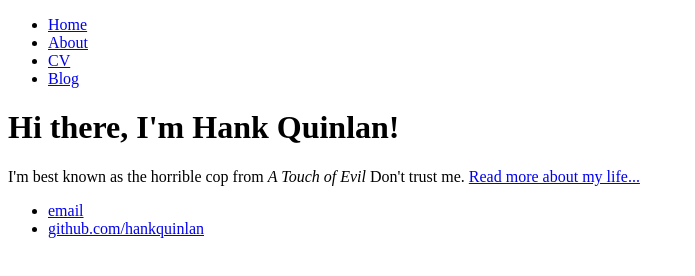
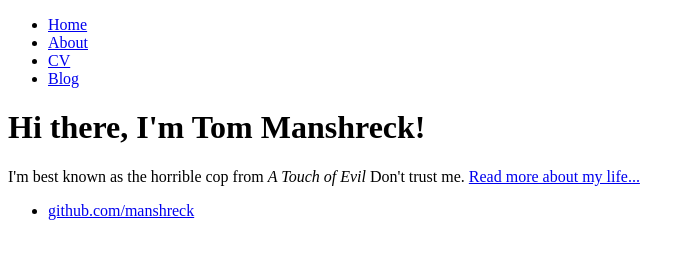
Before and after one commit to manshreck/manshreck.github.io, a plain HTML site: page index.html in a window 1280 px wide. Shown: the whole page, without its empty margins (0-695 px from the left). Drawn offline with Linux system fonts and the light colour scheme.

Commit message:
Update index.html

```diff
--- a/index.html
+++ b/index.html
@@ -1,7 +1,7 @@
 <!DOCTYPE html>
 <html>
 	<head>
-		<title>Hank Quinlan, Horrible Cop</title>
+		<title>Tom Manshreck, Secret Agent</title>
 	</head>
 	<body>
 		<nav>
@@ -14,14 +14,13 @@
 		</nav>
 		<div class="container">
     		<div class="blurb">
-        		<h1>Hi there, I'm Hank Quinlan!</h1>
+        		<h1>Hi there, I'm Tom Manshreck!</h1>
 				<p>I'm best known as the horrible cop from <em>A Touch of Evil</em> Don't trust me. <a href="/about">Read more about my life...</a></p>
     		</div><!-- /.blurb -->
 		</div><!-- /.container -->
 		<footer>
     		<ul>
-        		<li><a href="mailto:hankquinlanhub@gmail.com">email</a></li>
-        		<li><a href="https://github.com/hankquinlan">github.com/hankquinlan</a></li>
+        		<li><a href="https://github.com/hankquinlan">github.com/manshreck</a></li>
 			</ul>
 		</footer>
 	</body>
```
